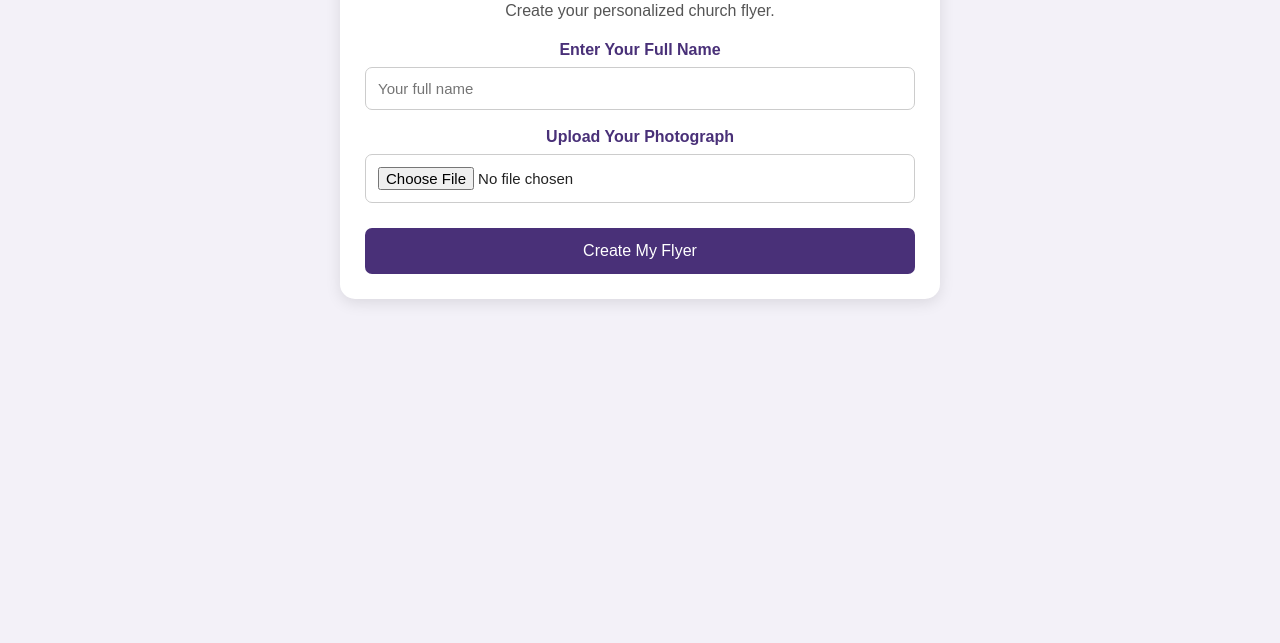
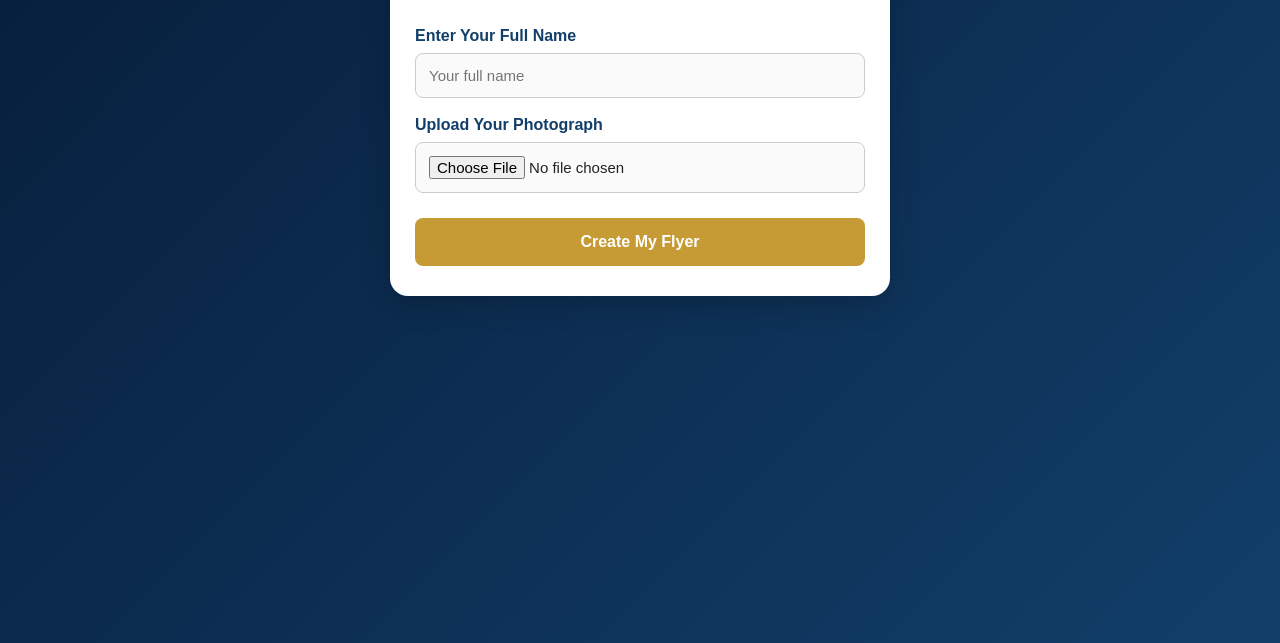
Before and after one commit to TAC-Central-Field/Index.html-style.css-script.js, a plain HTML site: page index.html in a window 1280 px wide. Shown: the part 157-800 px from the top of the page. Drawn offline with Linux system fonts and the light colour scheme.

Commit message:
Revamp styles for body, container, and buttons

```diff
--- a/style.css
+++ b/style.css
@@ -1,39 +1,41 @@
 
 * {
+  margin: 0;
+  padding: 0;
   box-sizing: border-box;
 }
 
 body {
-  margin: 0;
-  padding: 20px;
   font-family: Arial, sans-serif;
-  background: #f3f1f8;
+  background: linear-gradient(135deg, #071d3b, #123f69);
+  min-height: 100vh;
+  padding: 30px 15px;
   color: #222;
 }
 
 .container {
-  width: 100%;
-  max-width: 600px;
-  margin: 40px auto;
-  padding: 25px;
-  background: white;
-  border-radius: 15px;
+  max-width: 500px;
+  margin: 30px auto;
+  background: #ffffff;
+  padding: 30px 25px;
+  border-radius: 18px;
+  box-shadow: 0 8px 30px rgba(0,0,0,0.2);
   text-align: center;
-  box-shadow: 0 4px 15px rgba(0,0,0,0.1);
 }
 
 h1 {
-  color: #493078;
-  font-size: 28px;
+  color: #123f69;
+  font-size: 30px;
+  margin-bottom: 12px;
 }
 
 p {
-  color: #555;
-  line-height: 1.6;
+  color: #666;
+  margin-bottom: 30px;
+  font-size: 16px;
 }
 
-.form {
-  margin-top: 30px;
+form {
   text-align: left;
 }
 
@@ -41,33 +43,64 @@ label {
   display: block;
   margin: 18px 0 8px;
   font-weight: bold;
-  color: #493078;
+  color: #123f69;
 }
 
-input {
+input[type="text"],
+input[type="file"] {
   width: 100%;
-  padding: 12px;
+  padding: 13px;
   border: 1px solid #ccc;
-  border-radius: 7px;
+  border-radius: 8px;
+  background: #fafafa;
   font-size: 15px;
 }
 
 button {
   width: 100%;
-  padding: 14px;
+  padding: 15px;
   margin-top: 25px;
-  background: #493078;
+  border: none;
+  border-radius: 8px;
+  background: #c69b35;
   color: white;
-  border: none;
-  border-radius: 7px;
   font-size: 16px;
+  font-weight: bold;
   cursor: pointer;
+  transition: 0.3s;
 }
 
 button:hover {
-  background: #30204f;
+  background: #a77e20;
 }
 
-#result {
-  margin-top: 25px;
+.preview {
+  margin-top: 30px;
+  padding: 20px;
+  border: 2px dashed #c69b35;
+  border-radius: 12px;
+}
+
+.preview h2 {
+  color: #123f69;
+  margin-bottom: 15px;
+}
+
+#previewPhoto {
+  width: 160px;
+  height: 160px;
+  object-fit: cover;
+  border-radius: 50%;
+  border: 4px solid #c69b35;
+  margin: 15px auto;
+}
+
+#previewName {
+  color: #123f69;
+  font-size: 22px;
+  margin-top: 10px;
+}
+
+[hidden] {
+  display: none !important;
   }
```
